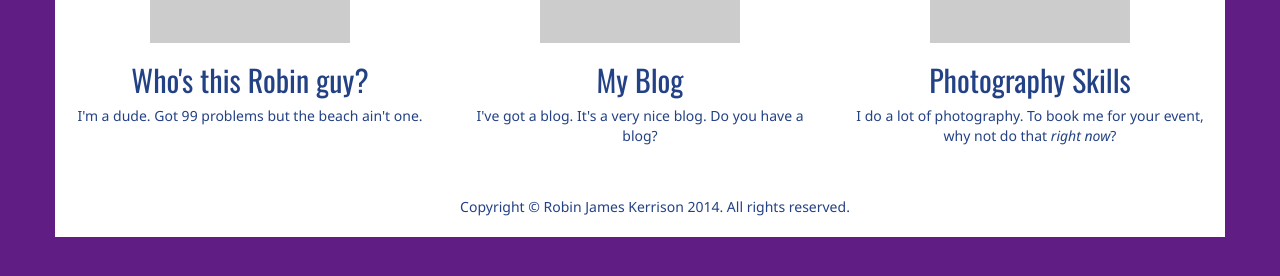
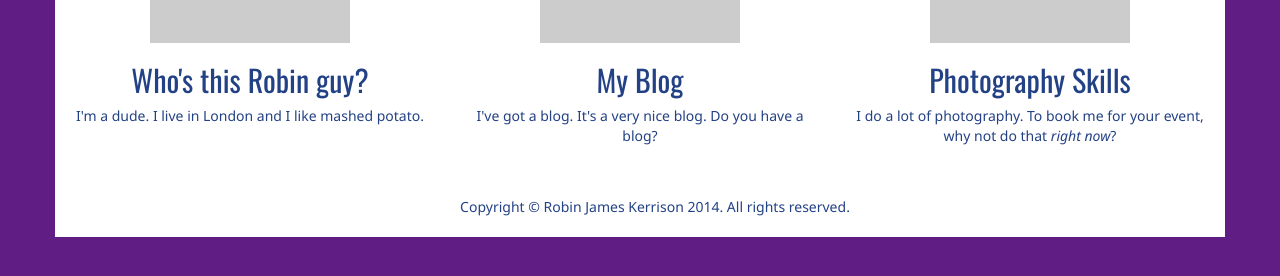
Before and after one commit to rjkerrison/2014-blog, a Jekyll site: the page built from index.html, in a window 1280 px wide. Shown: the part 589-865 px from the top of the page. Built offline with Jekyll 4.4.1, drawn with Linux system fonts in a browser that asks for light colours; nearby versions of some CDN libraries; Markdown is read by kramdown in place of the engine named in the settings; comment, search, counter and statistics services are not loaded.

Commit message:
Change to Robin description
Mashed potato instead of 99 problems

```diff
--- a/index.html
+++ b/index.html
@@ -9,7 +9,7 @@ sidebar: false
 	<div class="col-md-4">
 		<img src="//placehold.it/200x200" alt="Generic placeholder">
 		<h2>Who's this Robin guy?</h2>
-		I'm a dude. Got 99 problems but the beach ain't one.
+		I'm a dude. I live in London and I like mashed potato.
 	</div>
 	<div class="col-md-4">
 		<img src="//placehold.it/200x200" alt="Generic placeholder">
```
